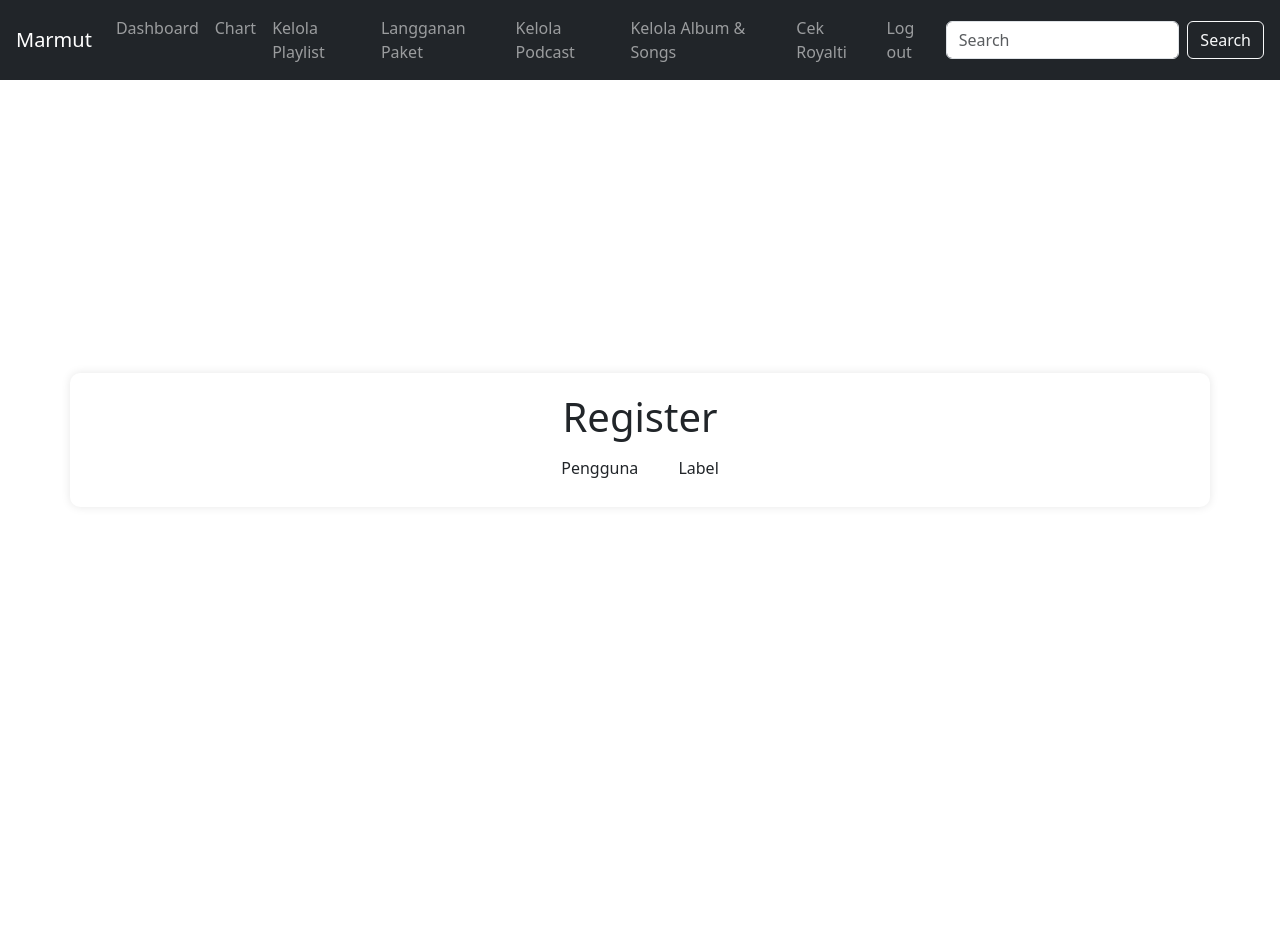
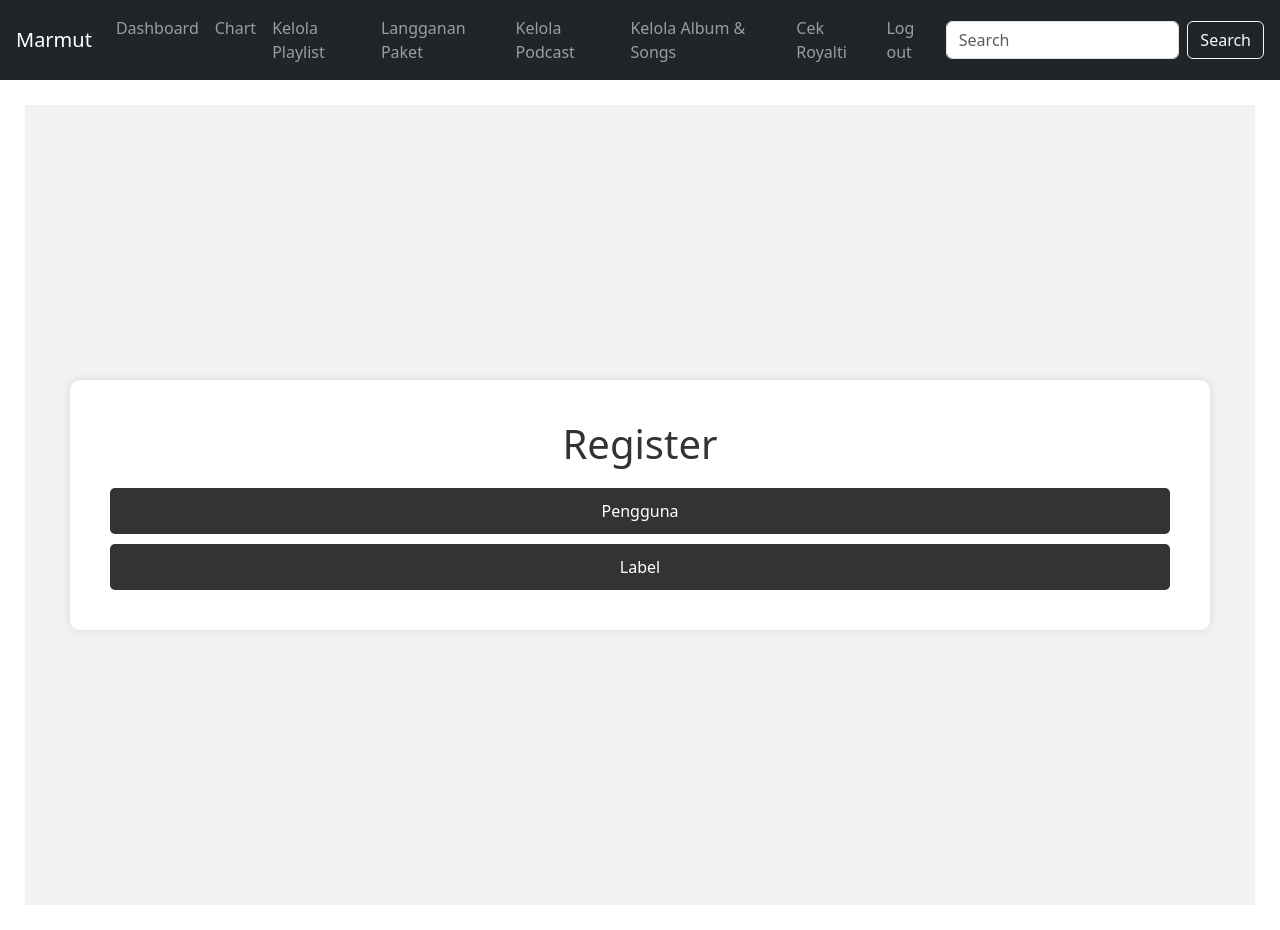
Before and after one commit to basdat-c1/marmut, a Django app: template main/templates/register.html in a window 1280 px wide. Before the commit the page ends 478 px from the top, so only its background shows below. Run offline with Django 3.2, Linux system fonts and the light colour scheme; the template is opened without the code that fills it, so the values that code supplies are empty.

Commit message:
revisi fitur regis

```diff
--- a/main/templates/register.html
+++ b/main/templates/register.html
@@ -3,60 +3,35 @@
 
 {% block meta %}
     <title>Register</title>
-    <style>
-        body {
-            background-color: #f2f2f2;
-            margin: 0;
-            padding: 0;
-            display: flex;
-            flex-direction: column;
-            min-height: 100vh;
-        }
-        .main-content {
-            flex-grow: 1;
+{% endblock meta %}
+
+{% block content %}
+    <div class="main-content" style="background-color: #f2f2f2;
         display: flex;
         justify-content: center;
         align-items: center;
-        }
-        .container {
-            text-align: center;
+        min-height: 100vh;">
+        <div class="container" style="text-align: center;
             background-color: #fff;
-            padding: 20px;
+            padding: 40px;
             border-radius: 10px;
-            box-shadow: 0 0 10px rgba(0, 0, 0, 0.1);
-        }
-        h1 {
-            margin-bottom: 20px;
-        }
-        .btn {
-            display: inline-block;
-            padding: 15px 30px;
-            background-color: #909090;
+            box-shadow: 0 0 10px rgba(0, 0, 0, 0.1);">
+            <h1 style="margin-bottom: 20px; color: #333;">Register</h1>
+            <a href="{% url 'main:pengguna_form' %}" class="btn" style="display: block;
+                padding: 10px 20px;
+                background-color: #333;
+                color: #fff;
+                text-decoration: none;
+                border-radius: 5px;
+                transition: background-color 0.3s ease;">Pengguna</a>
+            <a href="{% url 'main:label_form' %}" class="btn" style="display: block;
+                padding: 10px 20px;
+                background-color: #333;
                 color: #fff;
                 text-decoration: none;
                 border-radius: 5px;
                 transition: background-color 0.3s ease;
-            border: 2px solid transparent;
-        }
-        .btn:hover {
-            background-color: #696969;
-        }
-        .btn:hover,
-        .btn:focus {
-            outline: none;
-        }
-        .btn + .btn {
-            margin-left: 10px;
-        }
-    </style>
-{% endblock meta %}
-
-{% block content %}
-    <div class="main-content">
-        <div class="container">
-            <h1>Register</h1>
-            <a href="{% url 'main:pengguna_form' %}" class="btn">Pengguna</a>
-            <a href="{% url 'main:label_form' %}" class="btn">Label</a>
+                margin-top: 10px;">Label</a>
         </div>
     </div>
 {% endblock content %}
```
Also changed, not shown: main/views.py (+14 -3 lines). Lines whose indentation alone changed are shown as unchanged.
